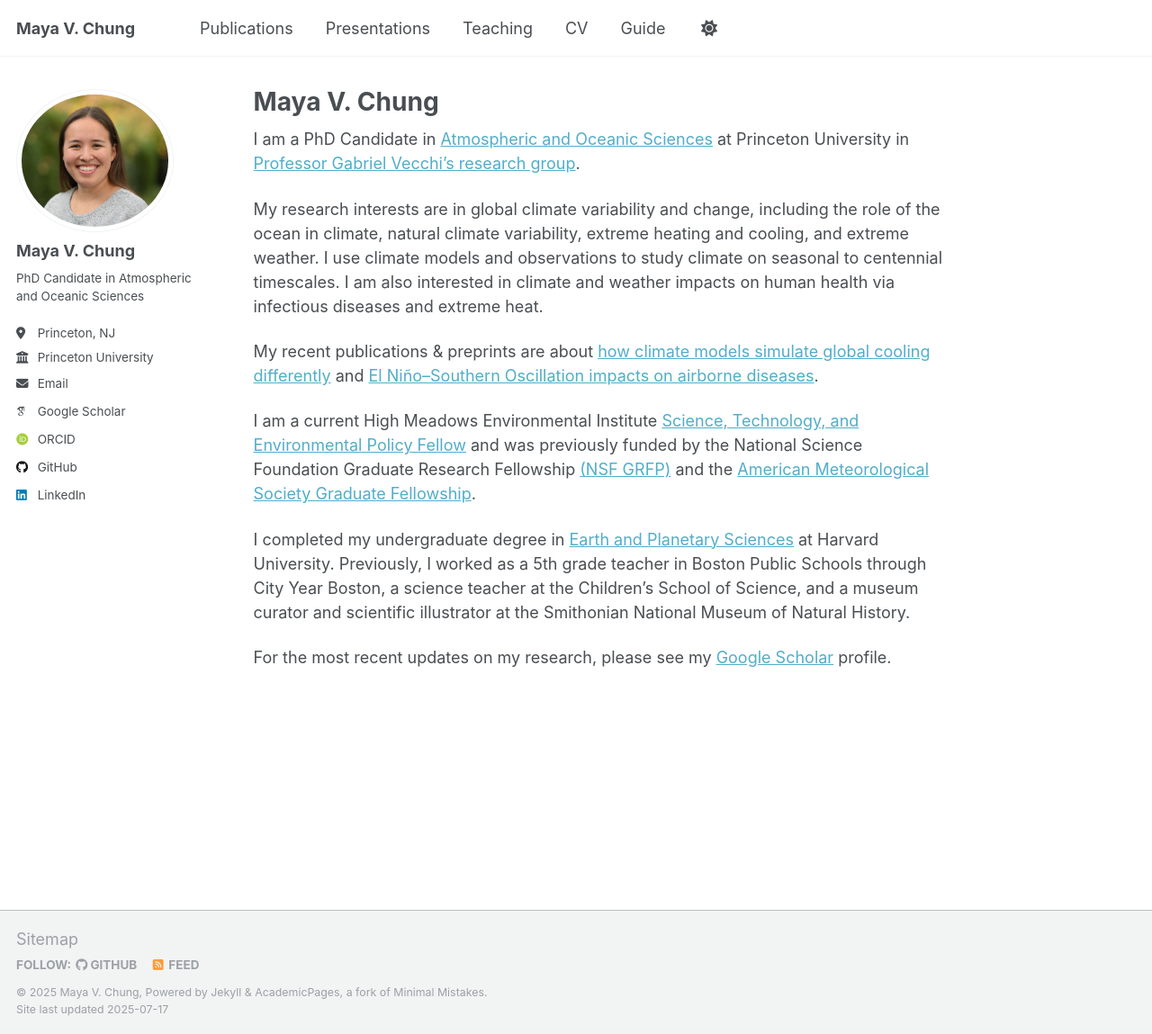
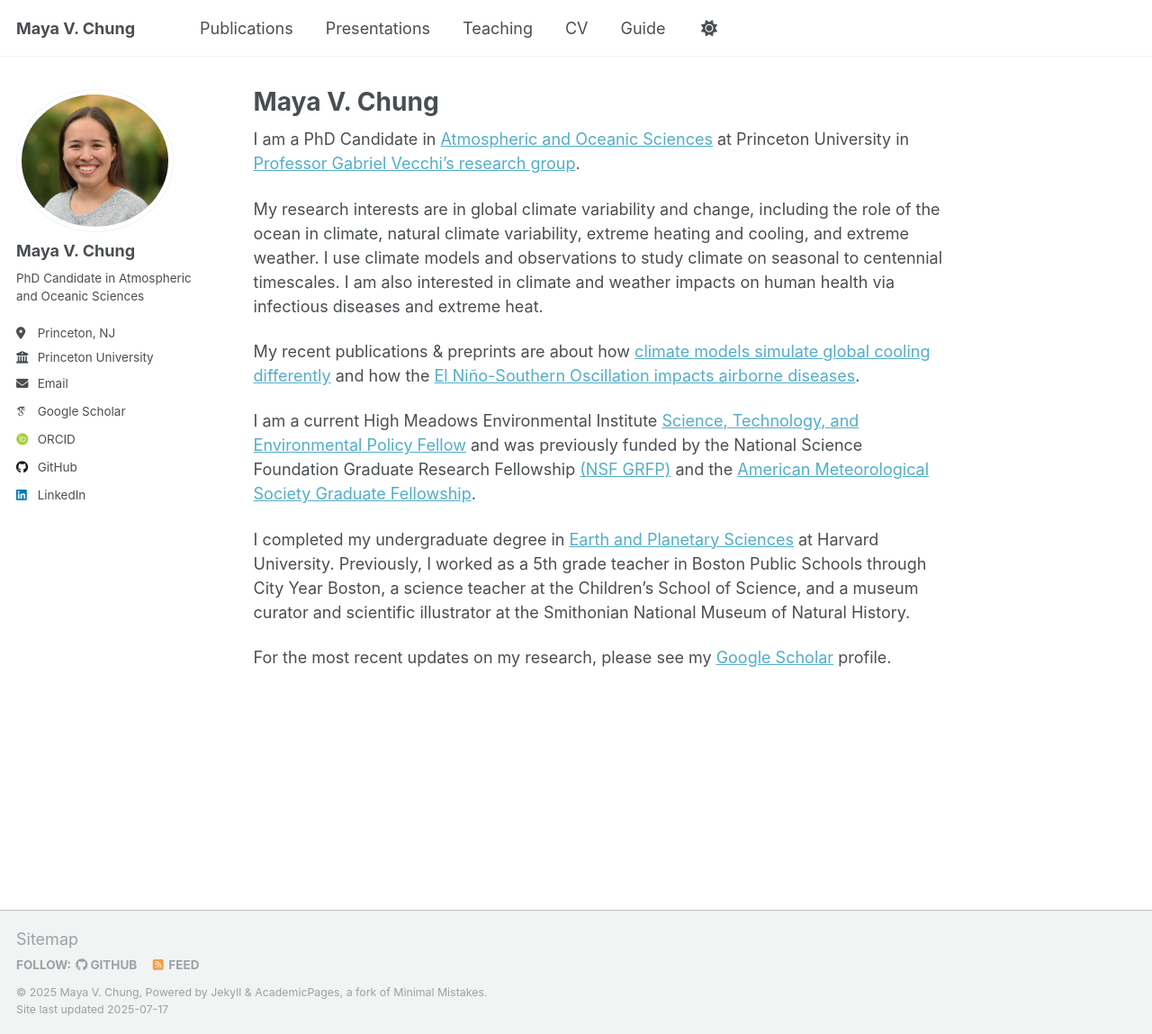
Before and after one commit to mayavchung/mayavchung.github.io, a Jekyll site: the page built from _pages/about.md, in a window 1280 px wide and 1149 px high. Shown: the whole window at 90% size. Built offline with Jekyll 4.4.1, drawn with Linux system fonts in a browser that asks for light colours; some web fonts are replaced; a script that is not in the unit is left out.

Commit message:
Update about.md

```diff
--- a/_pages/about.md
+++ b/_pages/about.md
@@ -11,7 +11,7 @@ I am a PhD Candidate in [Atmospheric and Oceanic Sciences](https://aos.princeton
 
 My research interests are in global climate variability and change, including the role of the ocean in climate, natural climate variability, extreme heating and cooling, and extreme weather. I use climate models and observations to study climate on seasonal to centennial timescales. I am also interested in climate and weather impacts on human health via infectious diseases and extreme heat.
 
-My recent publications & preprints are about [how climate models simulate global cooling differently](https://essopenarchive.org/doi/full/10.22541/essoar.175190999.97949534) and [El Niño--Southern Oscillation impacts on airborne diseases](https://agupubs.onlinelibrary.wiley.com/doi/full/10.1029/2024GH001193).
+My recent publications & preprints are about how [climate models simulate global cooling differently](https://essopenarchive.org/doi/full/10.22541/essoar.175190999.97949534) and how the [El Niño-Southern Oscillation impacts airborne diseases](https://agupubs.onlinelibrary.wiley.com/doi/full/10.1029/2024GH001193).
 
 I am a current High Meadows Environmental Institute [Science, Technology, and Environmental Policy Fellow](https://environment.princeton.edu/education/hmei-step/) and was previously funded by the National Science Foundation Graduate Research Fellowship [(NSF GRFP)](https://www.nsf.gov/funding/opportunities/grfp-nsf-graduate-research-fellowship-program) and the [American Meteorological Society Graduate Fellowship](https://www.ametsoc.org/ams/information-for/students/ams-scholarships-and-fellowships/ams-graduate-fellowships/).
 
```
